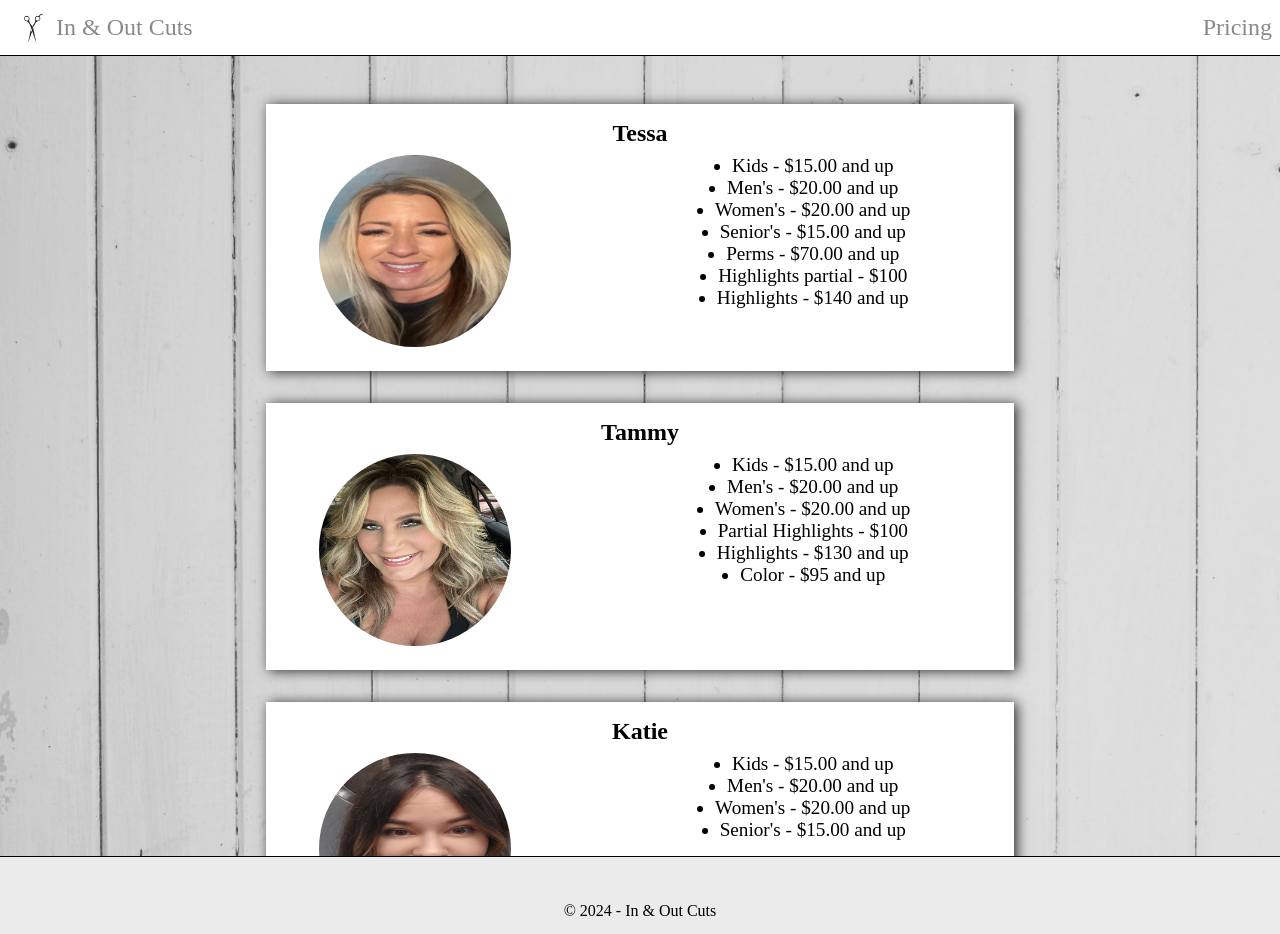
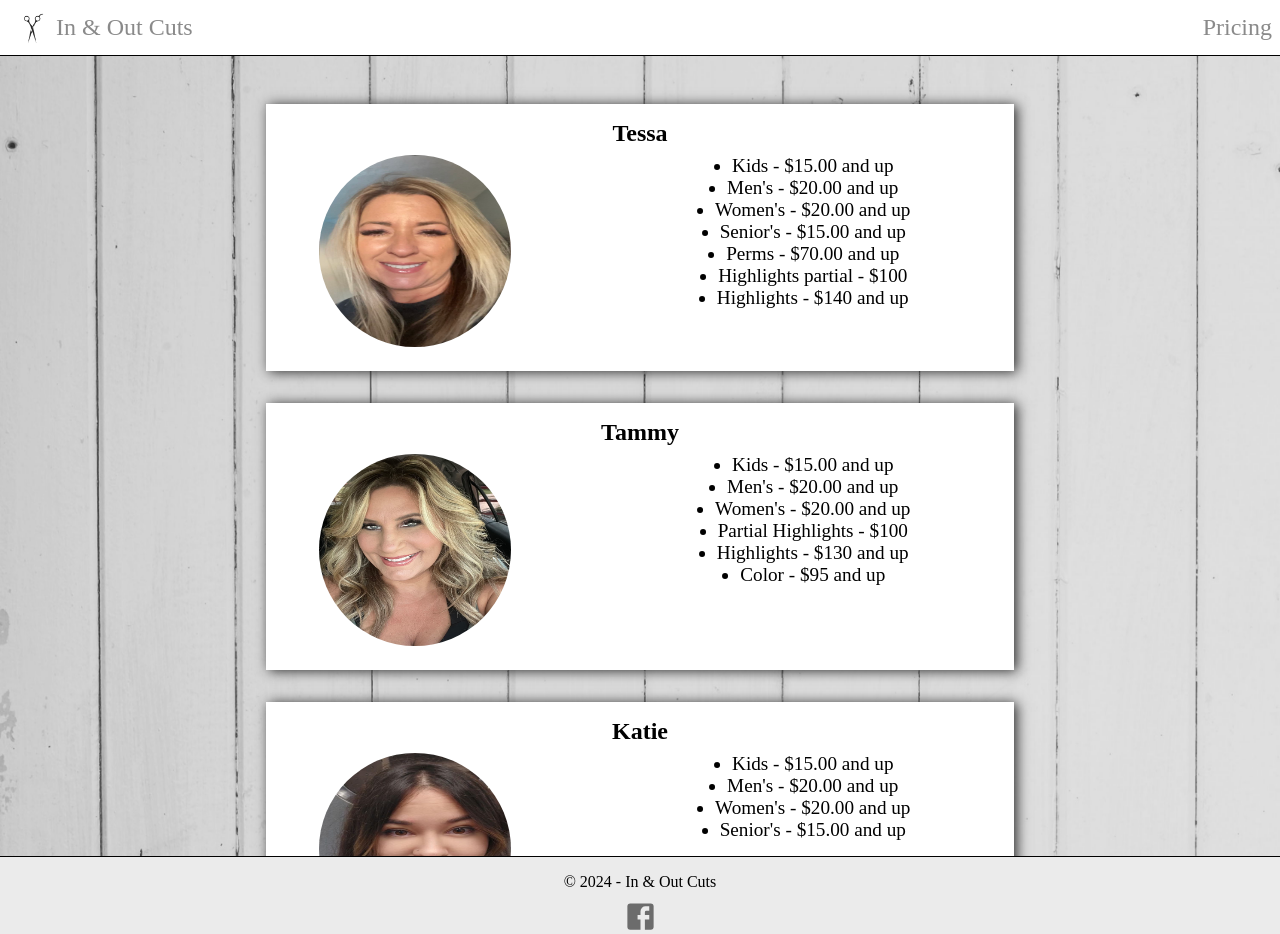
Before and after one commit to JMSONNE/In-Out, a React (Vite) app: page /pricing in a window 1280 px wide. Shown: the top 934 px of the page. Built offline with nearby package versions, Linux system fonts and the light colour scheme.

Commit message:
added facebook icon and link to footer

```diff
--- a/src/Components/Footer.jsx
+++ b/src/Components/Footer.jsx
@@ -1,10 +1,26 @@
 import React from 'react'
+import FacebookIcon from '@mui/icons-material/Facebook';
+import { IconButton } from '@mui/material';
 
 export const Footer = () => {
+
+    // Handle social media icons
+    const facebook = "https://www.facebook.com/profile.php?id=100054282081055";
+
     return (
         <>
             <footer className='footer'>
-                <div className='footer-text'>© 2024 - In & Out Cuts</div>
+                <div className="footer-content">
+                    <div className="copyright">
+                        <div className='footer-text'>© 2024 - In & Out Cuts</div>
+                    </div>
+                    <div className="social-icons">
+                        <IconButton
+                            href={facebook}>
+                            <FacebookIcon fontSize='large' />
+                        </IconButton>
+                    </div>
+                </div>
             </footer>
         </>
     )
--- a/src/index.css
+++ b/src/index.css
@@ -86,19 +86,26 @@ body {
   height: 10vh;
   width: 100%;
   border-top: 1px solid black;
-  display: flex;
-  justify-content: center;
-  align-content: flex-end;
   padding: 1rem;
   background-color: rgb(235, 235, 235);
   position: relative;
   left: 0;
   bottom: 0;
 }
+.footer-content {
+  display: flex;
+  flex-direction: column;
+  justify-content: center;
+  align-items: center;
+}
 .footer-text {
   display: flex;
   align-items: flex-end;
   font-family: "quicksand";
+}
+.social-icons {
+  display: flex;
+  justify-content: space-between;
 }
 /* End of Footer */
 
```
